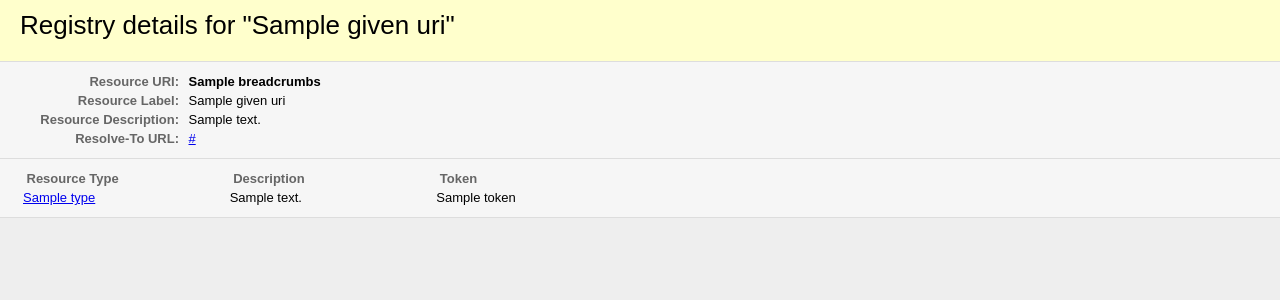
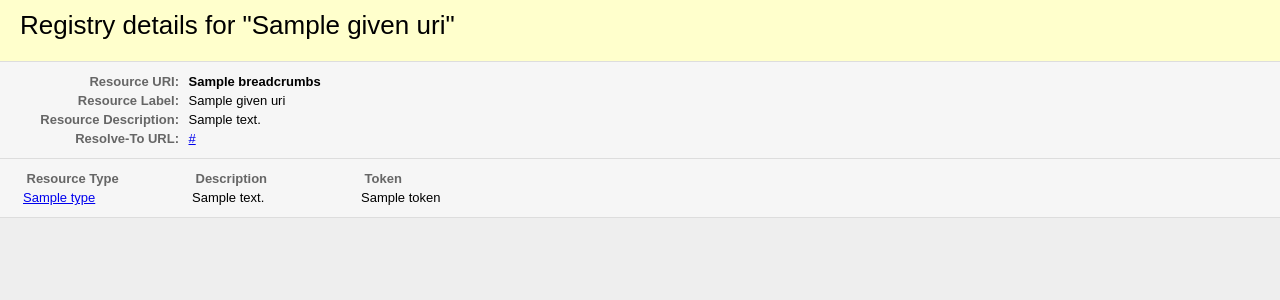
Before and after one commit to usgin/uriresolve, a Python web app: template templates/uriresolve/registrydetail.html in a window 1280 px wide. Shown: the top 300 px of the page. Run offline with Jinja, Linux system fonts and the light colour scheme; the template is opened without the code that fills it: most values are stand-ins (such as "Sample title", 1, 10 or a date in 2020).

Commit message:
Adjusted CSS for the registry pages

```diff
--- a/media/uriresolve/css/detail.css
+++ b/media/uriresolve/css/detail.css
@@ -33,7 +33,8 @@ h1 span {
 table {
 	border:none;
 	border-collapse:
-	collapse; width:50%;
+	collapse;
+	width:50%;
 }
 
 td, th {
@@ -65,6 +66,10 @@ th.colhead {
 	font-family: monospace;
 }
 
+table.registry {
+	width: auto;
+}
+
 #summary {
 	background: #ffc;
 }
--- a/templates/uriresolve/registrydetail.html
+++ b/templates/uriresolve/registrydetail.html
@@ -32,7 +32,7 @@
 	</table>
   </div>
   <div class="info">
-	<table>
+	<table class="registry">
 		<tr>
 			<th class="colhead">Resource Type</th>
 			<th class="colhead">Description</th>
```
